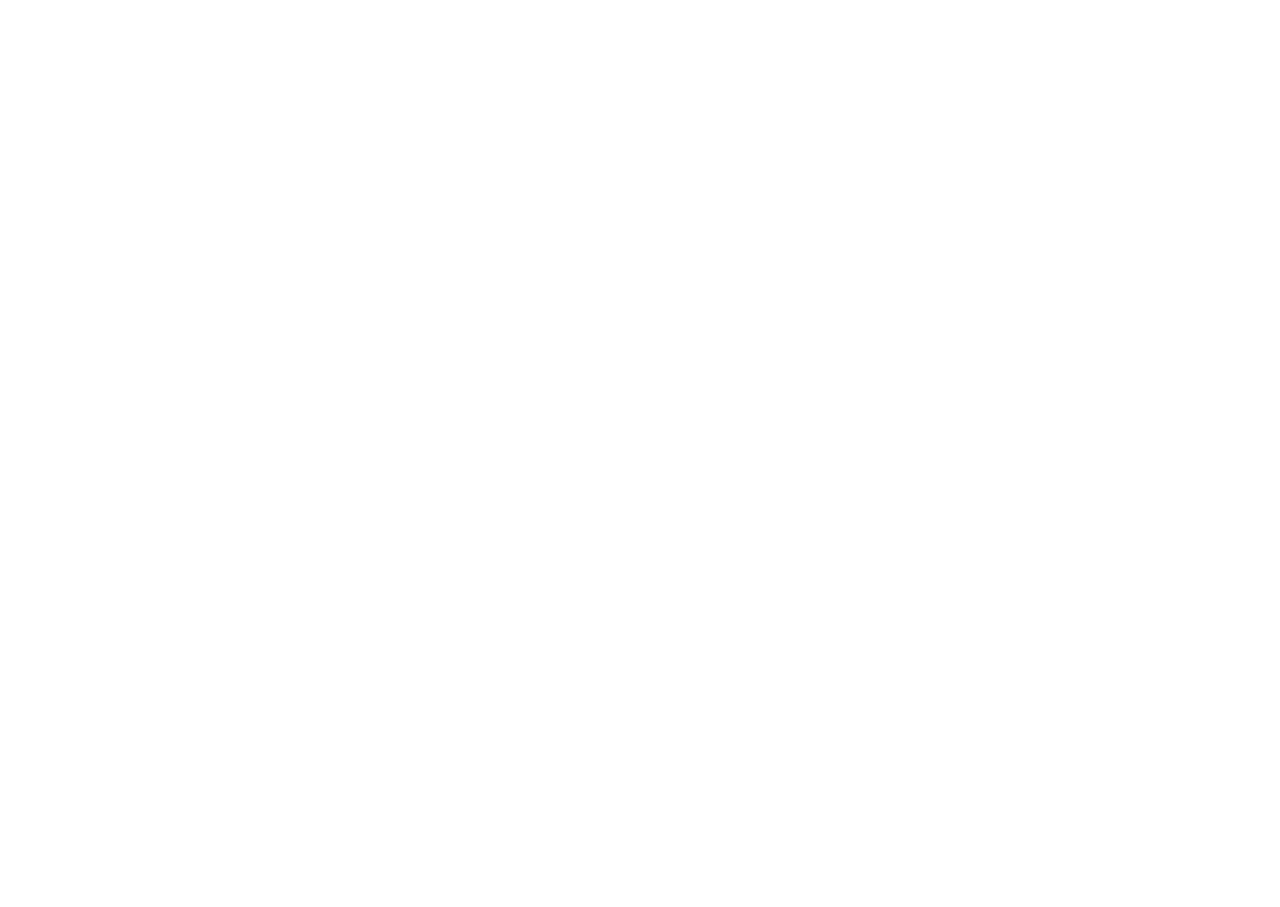
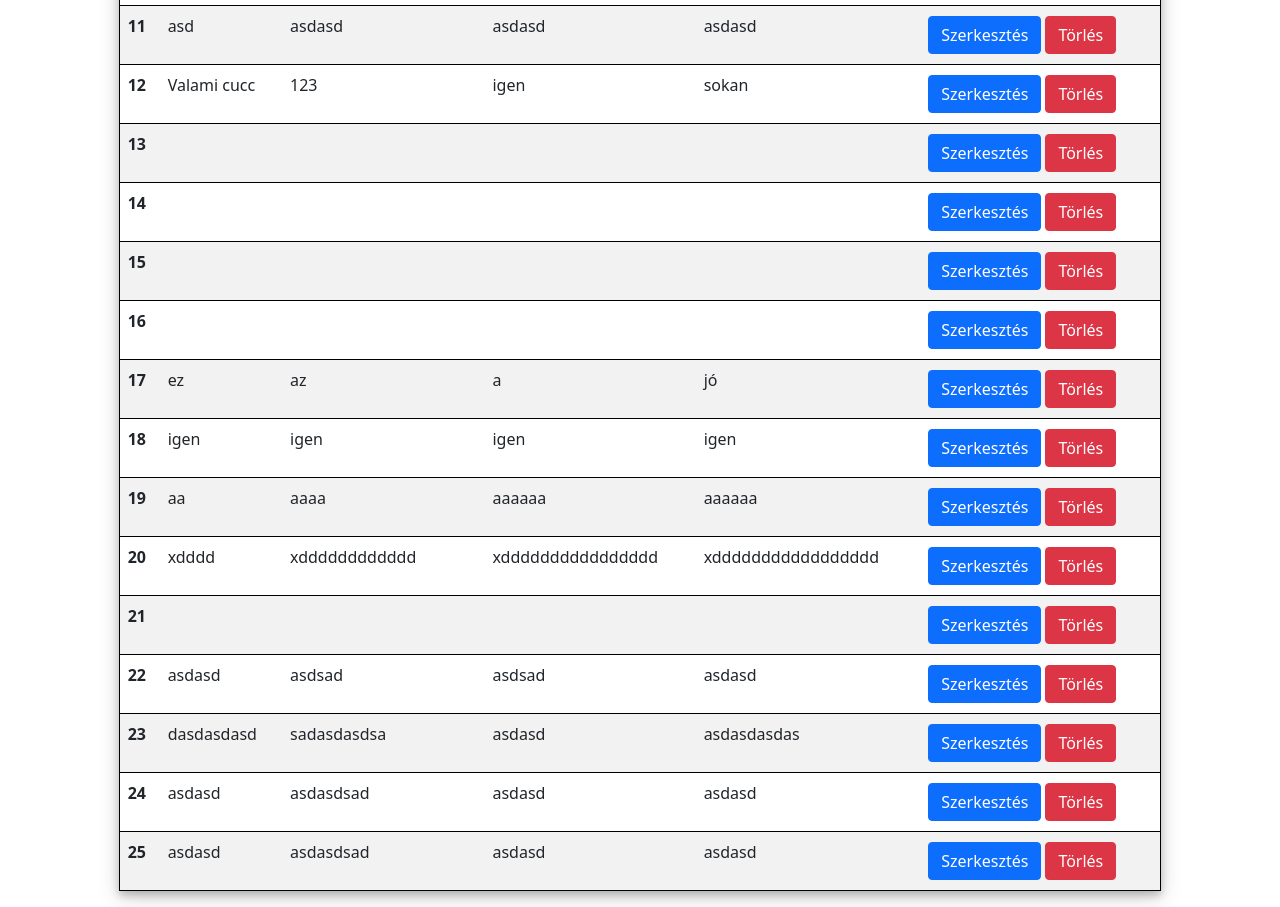
Before and after one commit to adlerjani/KliensAngular, an Angular app: page / in a window 1280 px wide. Shown: the part 900-1807 px from the top of the page. Before the commit the page ends 800 px from the top, so only its background shows below. Built offline with nearby package versions, Linux system fonts and the light colour scheme; data requests are answered from the project's data file.

Commit message:
működik a put és a get

```diff
--- a/db.json
+++ b/db.json
@@ -4,6 +4,174 @@
       "id": 1,
       "title": "json-server",
       "author": "typicode"
+    },
+    {
+      "id": 2,
+      "name": "",
+      "release": "",
+      "director": "",
+      "actors": ""
+    },
+    {
+      "id": 3,
+      "name": "",
+      "release": "",
+      "director": "",
+      "actors": ""
+    },
+    {
+      "id": 4,
+      "name": "",
+      "release": "",
+      "director": "",
+      "actors": ""
+    },
+    {
+      "id": 5,
+      "name": "",
+      "release": "",
+      "director": "",
+      "actors": ""
+    },
+    {
+      "id": 6,
+      "name": "",
+      "release": "",
+      "director": "",
+      "actors": ""
+    },
+    {
+      "id": 7,
+      "name": "",
+      "release": "",
+      "director": "",
+      "actors": ""
+    },
+    {
+      "id": 8,
+      "name": "",
+      "release": "",
+      "director": "",
+      "actors": ""
+    },
+    {
+      "id": 9,
+      "name": "",
+      "release": "",
+      "director": "",
+      "actors": ""
+    },
+    {
+      "id": 10,
+      "name": "asda",
+      "release": "asdasd",
+      "director": "asdasd",
+      "actors": "asdas"
+    },
+    {
+      "id": 11,
+      "name": "asd",
+      "release": "asdasd",
+      "director": "asdasd",
+      "actors": "asdasd"
+    },
+    {
+      "id": 12,
+      "name": "Valami cucc",
+      "release": "123",
+      "director": "igen",
+      "actors": "sokan"
+    },
+    {
+      "id": 13,
+      "name": null,
+      "release": null,
+      "director": null,
+      "actors": null
+    },
+    {
+      "id": 14,
+      "name": null,
+      "release": null,
+      "director": null,
+      "actors": null
+    },
+    {
+      "id": 15,
+      "name": null,
+      "release": null,
+      "director": null,
+      "actors": null
+    },
+    {
+      "id": 16,
+      "name": null,
+      "release": null,
+      "director": null,
+      "actors": null
+    },
+    {
+      "id": 17,
+      "name": "ez",
+      "release": "az",
+      "director": "a ",
+      "actors": "jó"
+    },
+    {
+      "id": 18,
+      "name": "igen",
+      "release": "igen",
+      "director": "igen",
+      "actors": "igen"
+    },
+    {
+      "id": 19,
+      "name": "aa",
+      "release": "aaaa",
+      "director": "aaaaaa",
+      "actors": "aaaaaa"
+    },
+    {
+      "id": 20,
+      "name": "xdddd",
+      "release": "xdddddddddddd",
+      "director": "xdddddddddddddddd",
+      "actors": "xddddddddddddddddd"
+    },
+    {
+      "id": 21,
+      "name": "",
+      "release": "",
+      "director": "",
+      "actors": ""
+    },
+    {
+      "id": 22,
+      "name": "asdasd",
+      "release": "asdsad",
+      "director": "asdsad",
+      "actors": "asdasd"
+    },
+    {
+      "id": 23,
+      "name": "dasdasdasd",
+      "release": "sadasdasdsa",
+      "director": "asdasd",
+      "actors": "asdasdasdas"
+    },
+    {
+      "id": 24,
+      "name": "asdasd",
+      "release": "asdasdsad",
+      "director": "asdasd",
+      "actors": "asdasd"
+    },
+    {
+      "id": 25,
+      "name": "asdasd",
+      "release": "asdasdsad",
+      "director": "asdasd",
+      "actors": "asdasd"
     }
   ],
   "comments": [
--- a/src/app/addmodal/addmodal.component.html
+++ b/src/app/addmodal/addmodal.component.html
@@ -7,25 +7,26 @@
       <form [formGroup]="formValue">
         <div class="mb-3">
           <label for="filmname">Film címe</label>
-          <input id="filmname" class="form-control">
+          <input id="filmname" formControlName="filmname" class="form-control">
         </div>
         <div class="mb-3">
             <label for="filmrelease">Megjelenés dátuma</label>
-            <input id="filmrelease" class="form-control">
+            <input id="filmrelease" formControlName="filmrelease" class="form-control">
           </div>
           <div class="mb-3">
             <label for="filmdirector">Rendezte</label>
-            <input id="filmdirector" class="form-control">
+            <input id="filmdirector" formControlName="filmdirector" class="form-control">
           </div>
           <div class="mb-3">
             <label for="filmactors">Szereplők</label>
-            <input id="filmactors" class="form-control">
+            <input id="filmactors" formControlName="filmactors" class="form-control">
+          </div>
+          <div class="modal-footer">
+            <button type="button" formControlName="filmname" class="btn btn-primary" (click)="postFilmDetails()" (click)="modal.dismiss('ment')">Film hozzáadása</button>
           </div>
       </form>
     </div>
-    <div class="modal-footer">
-      <button type="button" class="btn btn-primary" (click)="postFilmDetails()">Film hozzáadása</button>
-    </div>
+
   </ng-template>
 
   <button type="button" class="btn btn-success" (click)="open(content)">Hozzáadás</button>
--- a/src/app/addmodal/addmodal.component.ts
+++ b/src/app/addmodal/addmodal.component.ts
@@ -3,6 +3,7 @@
 import { FormBuilder,FormGroup } from '@angular/forms';
 import { FilmModel } from '../list/filmmodel';
 import { ApiService } from '../shared/api.service';
+import { ListComponent } from '../list/list.component';
 
 @Component({
   selector: 'mm-addmodal',
@@ -13,6 +14,7 @@
   closeResult = '';
   formValue!:FormGroup;
   filmModelObj:FilmModel=new FilmModel();
+  filmData !: any;
   constructor(private modalService: NgbModal,private formBuilder:FormBuilder,private api:ApiService) {}
 
   ngOnInit(): void {
@@ -22,18 +24,37 @@
       filmdirector:[''],
       filmactors:['']
     })
+    this.getAllFilms();
   }
 
   postFilmDetails(){
-    this.filmModelObj.name=this.formValue.value.filmname;
+    if(this.formValue.value.filmname==="" ||
+    this.formValue.value.filmrelease==="" ||
+    this.formValue.value.filmdirector=="" ||
+    this.formValue.value.filmactors===""){
+      alert("Üres mezők!");
+    }else{
+      this.filmModelObj.name=this.formValue.value.filmname;
     this.filmModelObj.release=this.formValue.value.filmrelease;
     this.filmModelObj.director=this.formValue.value.filmdirector;
     this.filmModelObj.actors=this.formValue.value.filmactors;
-
+    //this.
+    //this.api.getFilm()
     this.api.postFilm(this.filmModelObj)
     .subscribe(res=>{
       console.log(res);
-      alert("jó")
+      //alert(this.formValue.value.filmname)
+      //this.formValue.reset();
+      this.getAllFilms()
+    })
+    }
+
+  }
+
+  getAllFilms(){
+    this.api.getFilm()
+    .subscribe(res=>{
+      this.filmData=res;
     })
   }
 
--- a/src/app/list/list.component.html
+++ b/src/app/list/list.component.html
@@ -10,14 +10,14 @@
   </tr>
   </thead>
   <tbody>
-  <tr *ngFor="let Film of films; index as i">
-    <th scope="row">{{ i + 1 }}</th>
+  <tr *ngFor="let row of filmData">
+    <th scope="row">{{ row.id }}</th>
     <td>
-      {{ Film.name}}
+      {{ row.name}}
     </td>
-    <td>{{ Film.release }}</td>
-    <td>{{ Film.director }}</td>
-    <td>{{ Film.actors }}</td>
+    <td>{{ row.release }}</td>
+    <td>{{ row.director }}</td>
+    <td>{{ row.actors }}</td>
     <td>
       <button type="button" class="btn btn-primary">Szerkesztés</button>
       <button type="button" class="btn btn-danger">Törlés</button>
--- a/src/app/list/list.component.ts
+++ b/src/app/list/list.component.ts
@@ -1,4 +1,5 @@
 import { Component, OnInit } from '@angular/core';
+import { ApiService } from '../shared/api.service';
 import { FilmModel } from './filmmodel';
 
 interface Film {
@@ -31,11 +32,21 @@
 })
 export class ListComponent implements OnInit{
    filmModelObj:FilmModel=new FilmModel();
-   constructor() { }
+   filmData !: any;
+   constructor(private api:ApiService) { }
 
   ngOnInit(): void {
+    this.getAllFilms();
   }
 
-  films = FilmList;
+  //films = this.getAllFilms();
+
+
+  getAllFilms(){
+    this.api.getFilm()
+    .subscribe(res=>{
+      this.filmData=res;
+    })
+  }
 
 }
--- a/src/app/shared/api.service.ts
+++ b/src/app/shared/api.service.ts
@@ -10,14 +10,14 @@
   constructor(private http: HttpClient) { }
 
   postFilm(data: any){
-    return this.http.post<any>("http://localhost:3004/posts/1", data)
+    return this.http.post<any>("http://localhost:3004/posts/", data)
     .pipe(map((res:any)=>{
       return res;
     }))
   }
 
-  getFilm(data: any){
-    return this.http.get<any>("http://localhost:3004/posts/1", data)
+  getFilm(){
+    return this.http.get<any>("http://localhost:3004/posts/")
     .pipe(map((res:any)=>{
       return res;
     }))
```
Also changed, not shown: src/proxy.conf.json (+8 -5 lines).
